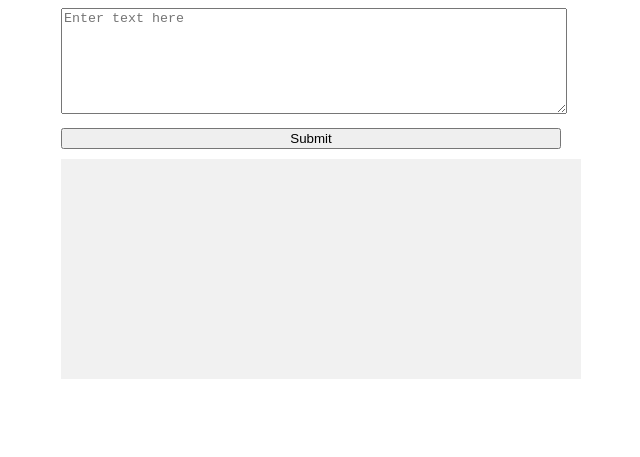
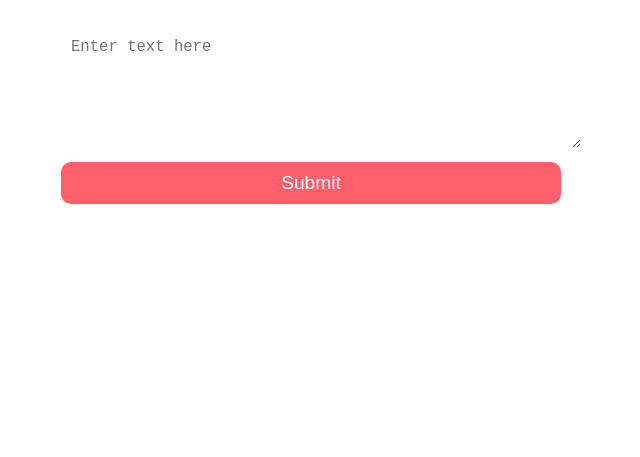
Before and after one commit to crrystalz/fokus, a plain HTML site: page index.html in a window 1280 px wide. Shown: the whole page, without its empty margins (329-969 px from the left). Drawn offline with Linux system fonts and the light colour scheme.

Commit message:
mucho sexy

```diff
--- a/style.css
+++ b/style.css
@@ -1,22 +1,40 @@
 #chat-container {
     width: 500px;
     margin: 0 auto;
+    background-color: rgba(255,255,255,0.3);
+    border-radius: 20px;
+    padding: 20px;
 }
 
 #chat-input {
     width: 100%;
     height: 100px;
     margin-bottom: 10px;
+    background-color: rgba(255,255,255,0.3);
+    border: none;
+    border-radius: 10px;
+    padding: 10px;
+    font-size: 1.2em;
 }
 
 #submit-button {
     width: 100%;
+    background-color: #ff5f6d;
+    color: white;
+    border: none;
+    border-radius: 10px;
+    padding: 10px;
+    font-size: 1.2em;
+    cursor: pointer;
 }
 
 #chat-response {
     width: 100%;
     height: 200px;
     margin-top: 10px;
-    background-color: #f1f1f1;
+    background-color: rgba(255,255,255,0.3);
     padding: 10px;
+    border-radius: 10px;
+    font-size: 1.2em;
+    overflow: auto;
 }
```
Lines whose indentation alone changed are shown as unchanged.
